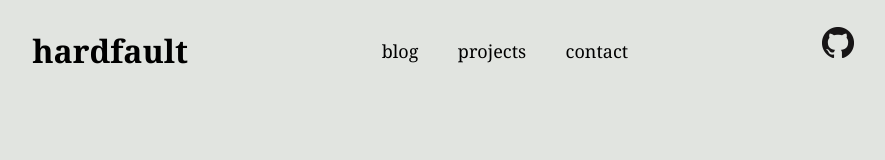
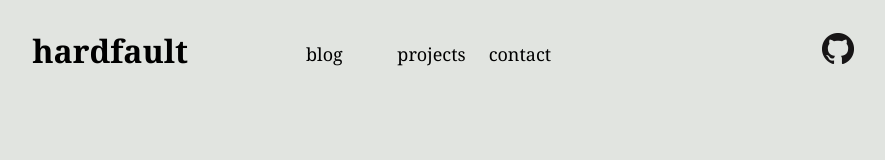
Before and after one commit to ncros3/experiments, a plain HTML site: page web_preview/index.html in a window 1280 px wide. Shown: the whole page, without its empty margins (197-1082 px from the left). Drawn offline with Linux system fonts and the light colour scheme.

Commit message:
change for a grid display

```diff
--- a/web_preview/index.html
+++ b/web_preview/index.html
@@ -14,11 +14,9 @@
         <h1>hardfault</h1>
 
         <nav id="nav_header_list">
-            <ul id="ul_header_list">
-                <li class="li_header_item"><a class="nav_link" href="blog.html">blog</a></li>
-                <li class="li_header_item"><a class="nav_link" href="projects.html">projects</a></li>
-                <li class="li_header_item"><a class="nav_link" href="contact.html">contact</a></li>
-            </ul>
+            <div class="nav_header_item"><a class="nav_link" href="blog.html">blog</a></div>
+            <div class="nav_header_item"><a class="nav_link" href="projects.html">projects</a></div>
+            <div class="nav_header_item"><a class="nav_link" href="contact.html">contact</a></div>
         </nav>
 
         <div id="social_block">
--- a/web_preview/style.css
+++ b/web_preview/style.css
@@ -2,34 +2,48 @@
 Style sheet
 */
 
-/*
-block
-*/
 body
 {
     background-color: #E1E4E0;
     font-family: "Cambria";
 }
 
+/*
+header
+*/
 header
 {
     width: 65%;
+    max-width: 1000px;
     margin: auto;
+    display: grid;
+    grid-template-columns: repeat(3, 1fr);
 }
 
 h1
 {
+    color: black;
+    float: left;
+    padding-top: 0px;
 }
 
-footer
+#nav_header_list
 {
-    width: 65%;
-    margin: auto;
+    display: grid;
+    grid-template-columns: repeat(3, 1fr);
 }
 
-/*
-class
-*/
+.nav_header_item
+{
+    padding-top: 34px;
+    padding-bottom: 0px;
+}
+
+.nav_header_item:hover
+{
+    border-bottom: 2px solid;
+}
+
 .nav_link
 {
     text-decoration: none;
@@ -37,37 +51,9 @@ class
     color: black;
 }
 
-.nav_link:hover
-{
-    font-weight: bold;
-}
-
 .nav_link:visited
 {
     color: black;
-}
-
-/*
-id
-*/
-#header
-{
-    display: flex;
-    justify-content: space-between;
-}
-
-#nav_header_list
-{
-    width: 30%;
-    margin: auto;
-}
-
-#ul_header_list
-{
-    display: flex;
-    justify-content: space-between;
-    list-style: none;
-    padding-left: 0%;
 }
 
 #social_block
@@ -76,5 +62,15 @@ id
 
 #github_link
 {
-    padding-top: 60%;
+    float: right;
+    margin-top: 25px;
 }
+
+/*
+footer
+*/
+
+footer
+{
+    width: 65%;
+}
```
